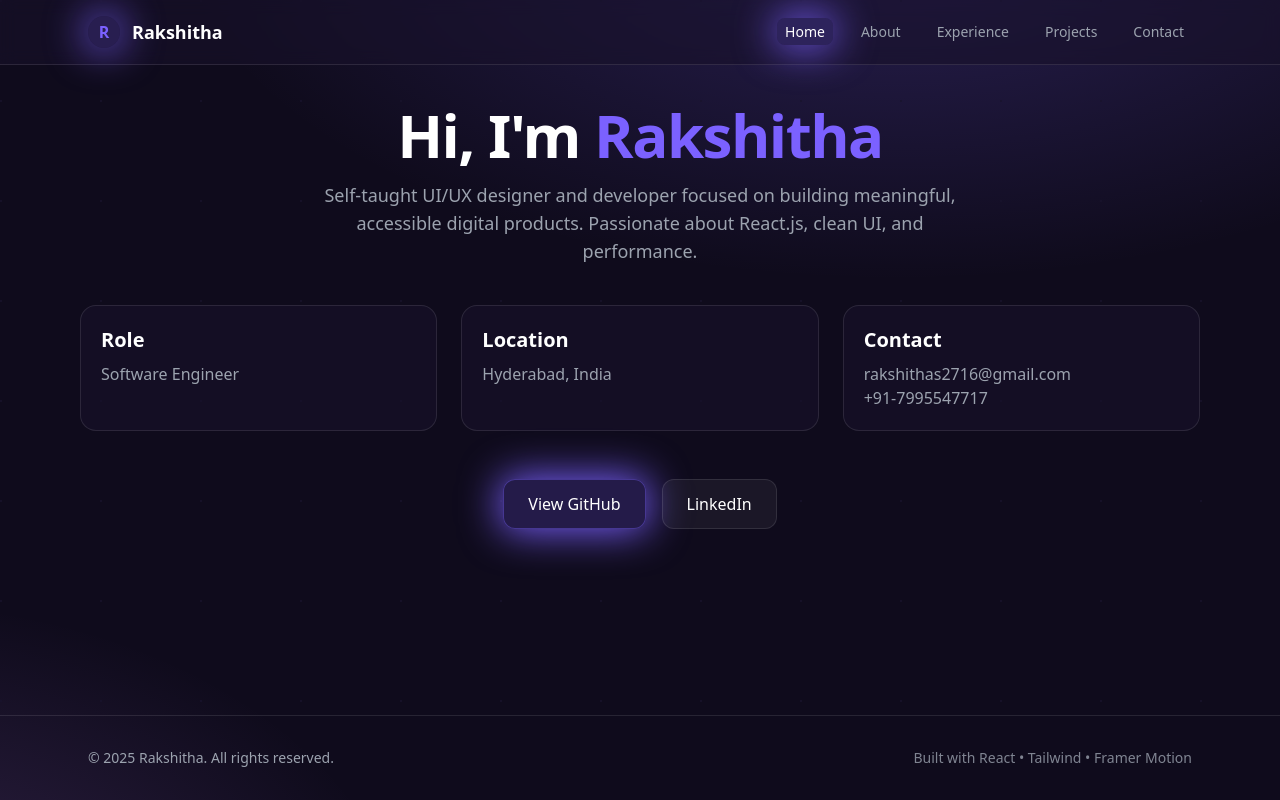
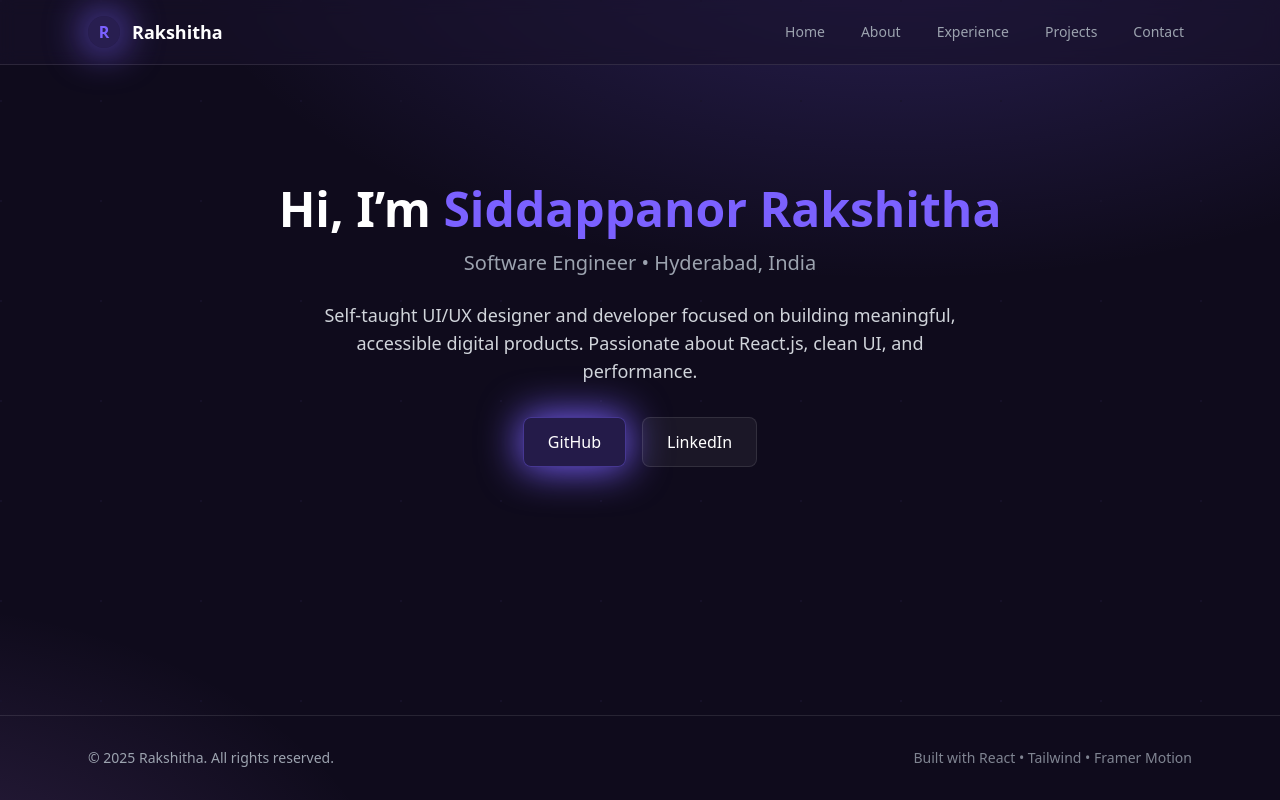
Before and after one commit to Rakshitha1627/rakshitha-portfolio, a React (Create React App) app: page / in a window 1280 px wide. Built offline with nearby package versions, Linux system fonts and the light colour scheme.

Commit message:
Make logo link to homepage

```diff
--- a/src/components/Navbar.jsx
+++ b/src/components/Navbar.jsx
@@ -1,39 +1,27 @@
-import { NavLink } from "react-router-dom";
-
-const links = [
-  { to: "/", label: "Home" },
-  { to: "/about", label: "About" },
-  { to: "/experience", label: "Experience" },
-  { to: "/projects", label: "Projects" },
-  { to: "/contact", label: "Contact" },
-];
+import { Link } from "react-router-dom";
 
 export default function Navbar() {
   return (
     <header className="sticky top-0 z-50 backdrop-blur bg-mid/60 border-b border-white/10">
       <nav className="max-w-6xl mx-auto px-6 py-4 flex items-center justify-between">
-        <div className="flex items-center gap-3">
+        {/* Logo + Name */}
+        <Link to="/" className="flex items-center gap-3 hover:opacity-80 transition">
           <div className="h-8 w-8 rounded-full bg-glow/20 shadow-glow grid place-items-center">
             <span className="text-glow font-bold">R</span>
           </div>
           <span className="text-lg font-semibold">Rakshitha</span>
-        </div>
+        </Link>
+
+        {/* Navigation Links */}
         <ul className="flex gap-5 text-sm">
-          {links.map((l) => (
-            <li key={l.to}>
-              <NavLink
-                to={l.to}
-                end
-                className={({ isActive }) =>
-                  `px-2 py-1 rounded-lg transition ${
-                    isActive
-                      ? "text-white bg-glow/20 shadow-glow"
-                      : "text-dim hover:text-white hover:bg-white/5"
-                  }`
-                }
+          {["Home", "About", "Experience", "Projects", "Contact"].map((page) => (
+            <li key={page}>
+              <Link
+                to={page === "Home" ? "/" : `/${page.toLowerCase()}`}
+                className="px-2 py-1 rounded-lg text-dim hover:text-white hover:bg-white/5 transition"
               >
-                {l.label}
-              </NavLink>
+                {page}
+              </Link>
             </li>
           ))}
         </ul>
--- a/src/pages/Home.jsx
+++ b/src/pages/Home.jsx
@@ -1,57 +1,55 @@
 import { motion } from "framer-motion";
-import GlowCard from "../components/Glowcard";
-import { basics } from "../data/resume";
+import { basics } from "../data/resume"; // from the resume.js file we created
 
 export default function Home() {
   return (
-    <section className="max-w-6xl mx-auto">
-      <motion.div
+    <section className="max-w-6xl mx-auto flex flex-col items-center justify-center text-center py-20">
+      <motion.h1
         initial={{ opacity: 0, y: -20 }}
         animate={{ opacity: 1, y: 0 }}
-        transition={{ duration: 0.6 }}
-        className="text-center"
+        transition={{ duration: 0.8 }}
+        className="text-5xl font-extrabold mb-4"
       >
-        <h1 className="text-4xl md:text-6xl font-extrabold tracking-tight">
-          Hi, I'm <span className="text-glow">Rakshitha</span>
-        </h1>
-        <p className="mt-4 text-lg text-dim max-w-2xl mx-auto">
-          {basics.summary}
-        </p>
-      </motion.div>
+        Hi, I’m <span className="text-glow">{basics.name}</span>
+      </motion.h1>
 
-      <div className="grid md:grid-cols-3 gap-6 mt-10">
-        <GlowCard>
-          <h3 className="text-xl font-semibold mb-2">Role</h3>
-          <p className="text-dim">{basics.role}</p>
-        </GlowCard>
-        <GlowCard>
-          <h3 className="text-xl font-semibold mb-2">Location</h3>
-          <p className="text-dim">{basics.location}</p>
-        </GlowCard>
-        <GlowCard>
-          <h3 className="text-xl font-semibold mb-2">Contact</h3>
-          <p className="text-dim break-all">{basics.email}</p>
-          <p className="text-dim">{basics.phone}</p>
-        </GlowCard>
-      </div>
+      <motion.h2
+        initial={{ opacity: 0 }}
+        animate={{ opacity: 1 }}
+        transition={{ delay: 0.3, duration: 0.8 }}
+        className="text-xl text-dim mb-6"
+      >
+        {basics.role} • {basics.location}
+      </motion.h2>
+
+      <motion.p
+        initial={{ opacity: 0 }}
+        animate={{ opacity: 1 }}
+        transition={{ delay: 0.6, duration: 0.8 }}
+        className="max-w-2xl text-lg text-gray-300 mb-8"
+      >
+        {basics.summary}
+      </motion.p>
 
       <motion.div
         initial={{ opacity: 0 }}
         animate={{ opacity: 1 }}
-        transition={{ delay: 0.5 }}
-        className="mt-12 text-center"
+        transition={{ delay: 0.9, duration: 0.8 }}
+        className="flex gap-4"
       >
         <a
           href={basics.links.github}
-          target="_blank" rel="noreferrer"
-          className="inline-block px-6 py-3 rounded-xl bg-glow/20 border border-glow/40 shadow-glow hover:translate-y-[-2px] transition"
+          target="_blank"
+          rel="noreferrer"
+          className="px-6 py-3 rounded-lg bg-glow/20 border border-glow/40 shadow-glow hover:-translate-y-1 transition"
         >
-          View GitHub
+          GitHub
         </a>
         <a
           href={basics.links.linkedin}
-          target="_blank" rel="noreferrer"
-          className="inline-block ml-4 px-6 py-3 rounded-xl bg-white/5 border border-white/10 hover:border-accent/40 hover:shadow-glow transition"
+          target="_blank"
+          rel="noreferrer"
+          className="px-6 py-3 rounded-lg bg-white/5 border border-white/10 hover:border-accent/40 hover:shadow-glow transition"
         >
           LinkedIn
         </a>
```
